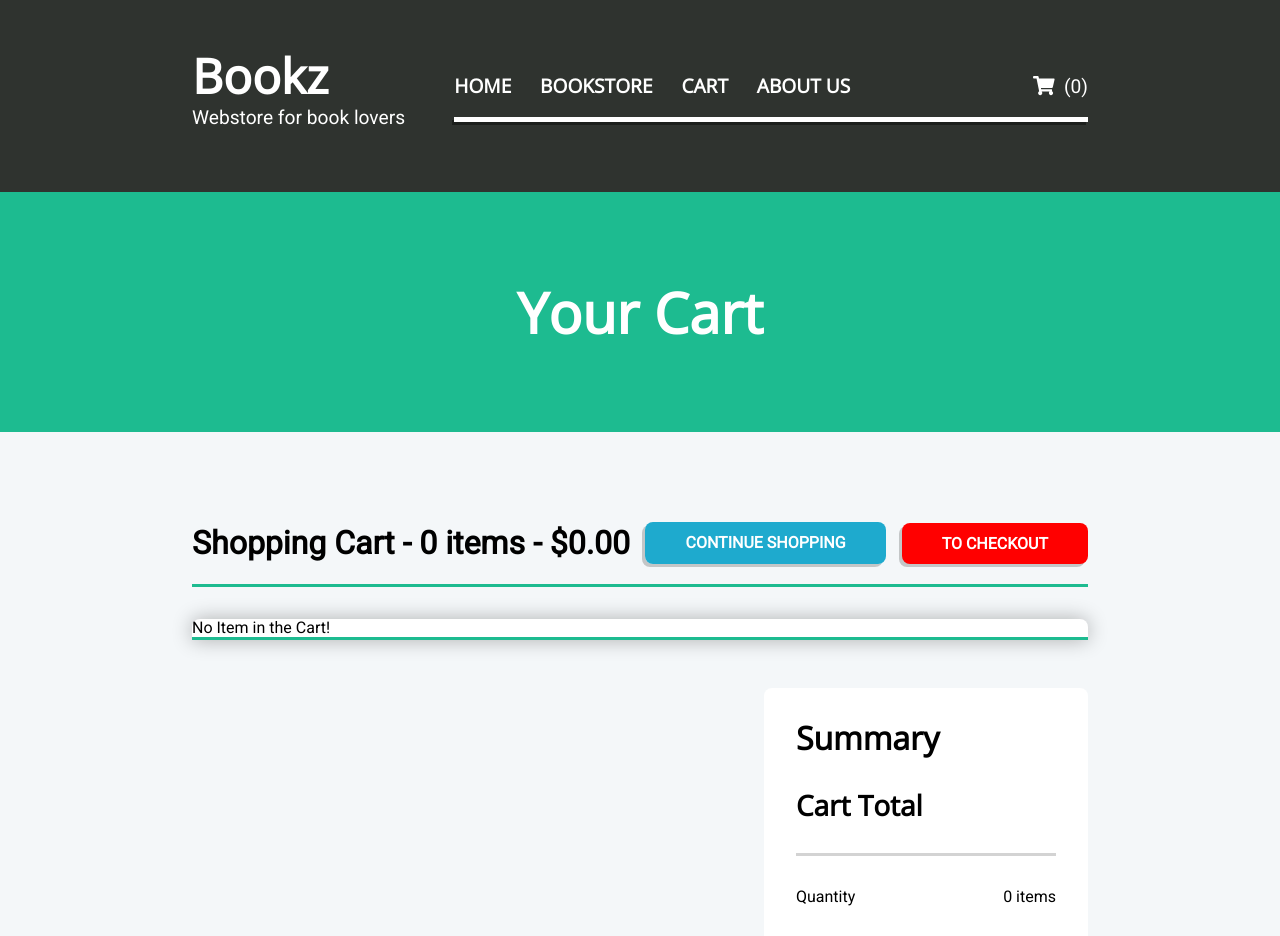
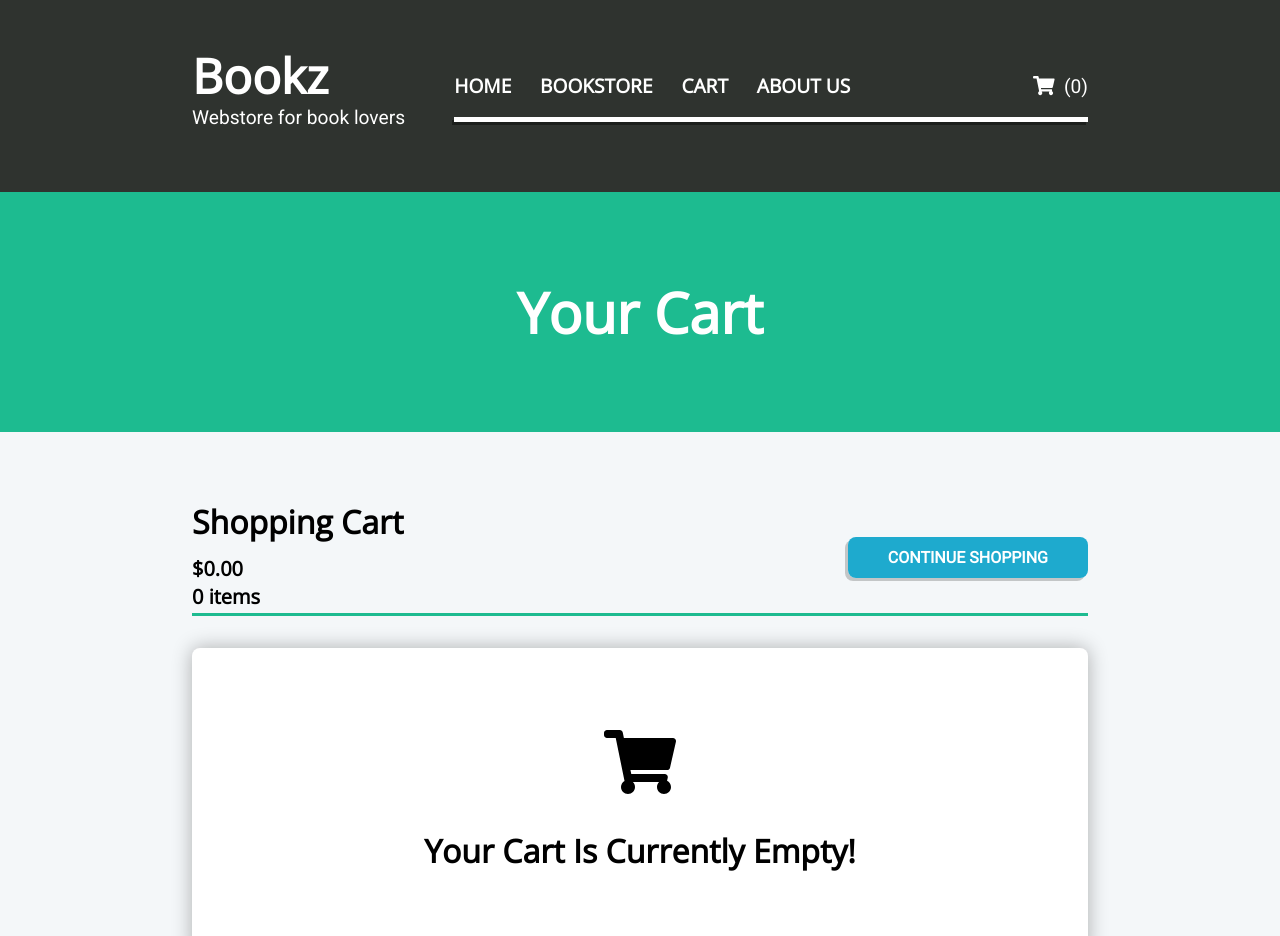
Before and after one commit to Urs97/ecommerce-bookstore-app, a React (Create React App) app: page /cart in a window 1280 px wide. Shown: the top 936 px of the page. Built offline with nearby package versions, Linux system fonts and the light colour scheme.

Commit message:
fixed uncontrolled input bug in cartItem

```diff
--- a/src/components/Cart/Cart.js
+++ b/src/components/Cart/Cart.js
@@ -5,6 +5,8 @@ import ShopContext from '../../context/ShopContext';
 import PageHeader from '../PageHeader/PageHeader';
 import CartItem from '../CartItem/CartItem';
 import CartCheckout from '../CartCheckout/CartCheckout';
+import { FontAwesomeIcon } from '@fortawesome/react-fontawesome';
+import { faShoppingCart } from '@fortawesome/free-solid-svg-icons';
 
 const Cart = () => {
     const context = useContext(ShopContext);
@@ -33,15 +35,26 @@ const Cart = () => {
             <PageHeader title="Your Cart" color="green"/>
             <section className="cart-container">
                 <section className="cart-nav">
-                <h1>Shopping Cart - {cartQuantity} items - ${cartSubtotal}</h1>
+                <section className="cart-nav-title">
+                    <h1 className="title">Shopping Cart</h1>
+                    <h4 className="title">${cartSubtotal}</h4>
+                    <h4 className="title">{cartQuantity} items</h4>
+                </section>
                     <section className="cart-nav-btns">
                         <a href="/store" className="button continue-btn">Continue Shopping</a>
-                        <button className="button checkout-btn"
+                        {context.cart.length > 0 &&
+                            <button className="button checkout-btn"
                                 onClick={() => executeScroll()}>To Checkout</button>
+                        }
                     </section>
                 </section>
                 <section className="product-container">
-                    {context.cart.length <= 0 && <p>No Item in the Cart!</p>}
+                    {context.cart.length <= 0 &&
+                        <section className="empty-cart">
+                            <span><FontAwesomeIcon icon={faShoppingCart} /></span>
+                            <h1 className="title">Your Cart Is Currently Empty!</h1>
+                        </section>
+                    }
                     {context.cart.length > 0 &&
                         <section className="cart-item-header">
                             <span></span>
@@ -55,9 +68,11 @@ const Cart = () => {
                     {context.cart.map(book => <CartItem book={book} key={book.key}/>)}
                 </section>
             </section>
-            <section ref={CartCheckoutRef}>
-                <CartCheckout quantity={cartQuantity} subtotal={cartSubtotal}/>
-            </section>
+            {context.cart.length > 0 &&
+                <section ref={CartCheckoutRef}>
+                    <CartCheckout quantity={cartQuantity} subtotal={cartSubtotal}/>
+                </section>
+            }
         </main>
     )
 };
--- a/src/components/Cart/Cart.scss
+++ b/src/components/Cart/Cart.scss
@@ -11,6 +11,21 @@
         align-items: center;
         justify-content: space-between;
         border-bottom: 3px solid $green;
+
+        .cart-nav-title {
+            display: flex;
+            flex-direction: column;
+            align-items: flex-start;
+
+            h1 {
+                margin-bottom: 0.5em;
+            }
+
+            h4 {
+                margin-bottom: 0.25em;
+                font-size: 1.25em;
+            }
+        }
 
         .cart-nav-btns {
 
@@ -37,6 +52,17 @@
         background-color: #FFFFFF;
         border-radius: $border-radius $border-radius 0 0;
         box-shadow: 0 0 20px rgba(0, 0, 0, 0.3);
+
+        .empty-cart {
+            text-align: center;
+            padding: 5em 0;
+
+            span {
+                display: block;
+                font-size: 4em;
+                margin-bottom: 0.5em;
+            }
+        }
 
         .cart-item-header {
             display: grid;
--- a/src/components/CartItem/CartItem.js
+++ b/src/components/CartItem/CartItem.js
@@ -11,16 +11,16 @@ const CartItem = ({ book }) => {
     const price = Number(`${book.price[0]}.${book.price[1]}`);
     const subtotal_price = (price * book.quantity).toFixed(2);
 
+    // Prevents default form button submit
+    const handleOnSubmit = event => {
+        event.preventDefault();
+    }
+
     const handleOnChangeInput = event => {
         const newQuantity = Number(event.target.value);
         if(newQuantity <= 99 && newQuantity >= 1) {
-            context.setCustomItemQuantity({book, newQuantity});
-        }
-    }
-
-    // Prevents default form button submit
-    const handleOnSubmit = event => {
-        event.preventDefault();
+            context.setCustomItemQuantity(book, newQuantity);
+        } else return;
     }
 
     // Add button focus ring functionality
--- a/src/context/GlobalState.js
+++ b/src/context/GlobalState.js
@@ -14,32 +14,30 @@ const GlobalState = props => {
 
   const addProductToCart = product => {
     setTimeout(() => {
-      dispatch({ type: ADD_PRODUCT, product: product });
+      dispatch({ type: ADD_PRODUCT, payload: product });
     }, 700);
   };
 
   const removeProductFromCart = product => {
     setTimeout(() => {
-      dispatch({ type: REMOVE_PRODUCT, product: product });
+      dispatch({ type: REMOVE_PRODUCT, payload: product });
     }, 700);
   };
 
   const addQuantityToItem = product => {
     setTimeout(() => {
-      dispatch({ type: ADD_QUANTITY, product: product });
+      dispatch({ type: ADD_QUANTITY, payload: product });
     }, 700);
   };
 
   const subtractQuantityFromItem = product => {
     setTimeout(() => {
-      dispatch({ type: SUBTRACT_QUANTITY, product: product });
+      dispatch({ type: SUBTRACT_QUANTITY, payload: product });
     }, 700);
   };
 
-  const setCustomItemQuantity = product => {
-    setTimeout(() => {
-      dispatch({ type: CUSTOM_QUANTITY, product: product });
-    }, 700);
+  const setCustomItemQuantity = (product, value) => {
+    dispatch({ type: CUSTOM_QUANTITY, payload: {product: product, value: value} });
   };
 
   return (
--- a/src/context/ShopContext.js
+++ b/src/context/ShopContext.js
@@ -2,8 +2,9 @@ import React from 'react';
 
 export default React.createContext({
   cart: [],
-  addProductToCart: product => {},
-  removeProductFromCart: product => {},
-  addQuantityToItem: product => {},
-  subtractQuantityFromItem: product => {}
+  addProductToCart: payload => {},
+  removeProductFromCart: payload => {},
+  addQuantityToItem: payload => {},
+  subtractQuantityFromItem: payload => {},
+  setCustomItemQuantity: payload => {}
 });
--- a/src/context/reducers.js
+++ b/src/context/reducers.js
@@ -50,11 +50,11 @@ const subtractQuantityFromItem = (product, state) => {
   return updatedCart;
 };
 
-const setCustomItemQuantity = ({product, newQuantity}, state) => {
+const setCustomItemQuantity = ({product, value}, state) => {
   const updatedCart = [...state];
   const updatedItemIndex = updatedCart.findIndex(item => item.key === product.key);
   const updatedItem = {...updatedCart[updatedItemIndex]};
-  updatedItem.quantity = newQuantity;
+  updatedItem.quantity = value;
   updatedCart[updatedItemIndex] = updatedItem;
   return updatedCart;
 };
@@ -62,15 +62,15 @@ const setCustomItemQuantity = ({product, newQuantity}, state) => {
 export const shopReducer = (state, action) => {
   switch (action.type) {
     case ADD_PRODUCT:
-      return addProductToCart(action.product, state);
+      return addProductToCart(action.payload, state);
     case REMOVE_PRODUCT:
-      return removeProductFromCart(action.product, state);
+      return removeProductFromCart(action.payload, state);
     case ADD_QUANTITY:
-      return addQuantityToItem(action.product, state);
+      return addQuantityToItem(action.payload, state);
     case SUBTRACT_QUANTITY:
-      return subtractQuantityFromItem(action.product, state);
+      return subtractQuantityFromItem(action.payload, state);
     case CUSTOM_QUANTITY:
-      return setCustomItemQuantity(action.product, state);
+      return setCustomItemQuantity(action.payload, state);
     default:
       return state;
   }
```
